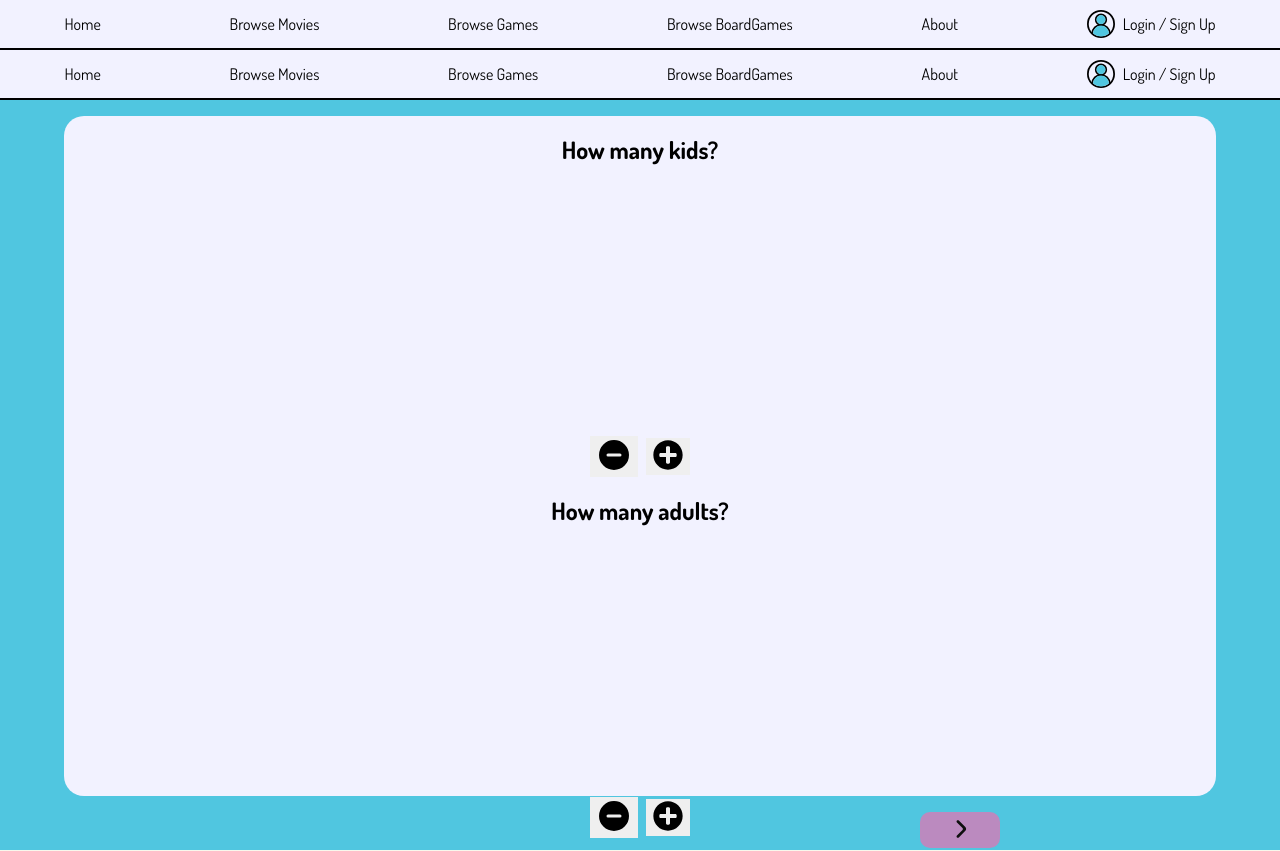
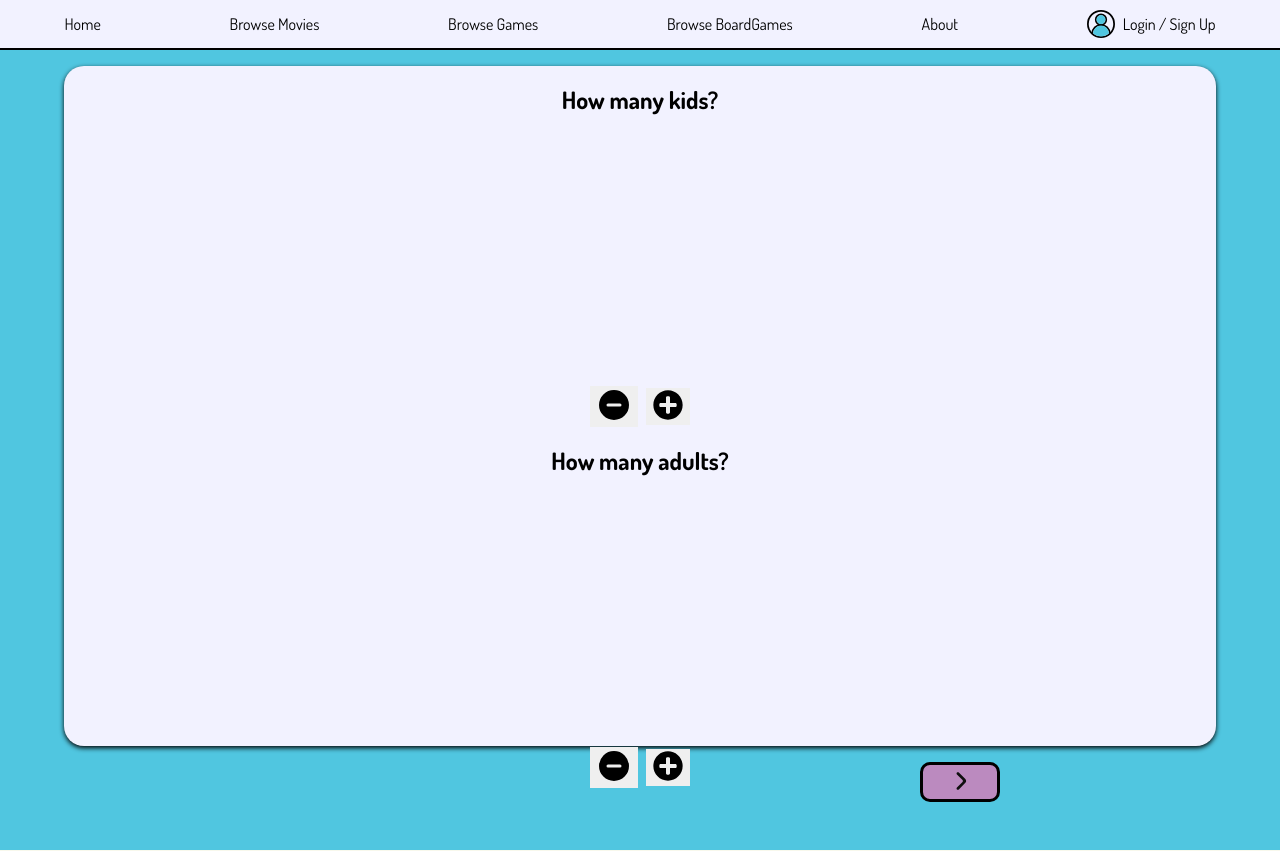
Before and after one commit to Lindsay-Renna/lindsay-renna-capstone, a React (Vite) app: page /movies in a window 1280 px wide. Built offline with nearby package versions, Linux system fonts and the light colour scheme.

Commit message:
made carousel a reusable component

```diff
--- a/src/components/Carousel/Carousel.jsx
+++ b/src/components/Carousel/Carousel.jsx
@@ -1,14 +1,11 @@
+import React from "react";
 import { useState } from "react";
 import "./Carousel.scss";
-import PersonSelection from "../PersonSelection/PersonSelection";
-import ChildAgeSelector from "../ChildAgeSelector/ChildAgeSelector";
-import MovieGenres from "../MovieGenres/MovieGenres";
 
-const components = [PersonSelection, ChildAgeSelector, MovieGenres];
-
-const Carousel = (props) => {
+const Carousel = ({ data, children, ...props }) => {
 	const [currentIndex, setCurrentIndex] = useState(0);
 	const [transition, setTransition] = useState("");
+	const components = children;
 
 	const handleNext = () => {
 		if (currentIndex < components.length - 1) {
@@ -55,7 +52,7 @@ const Carousel = (props) => {
 				className={`selections ${transition}`}
 				onTransitionEnd={() => setTransition("")}
 			>
-				<CurrentComponent {...props} />
+				{React.cloneElement(CurrentComponent, { ...props, data })}
 			</div>
 			<div className="button__wrapper">
 				{currentIndex < components.length - 1 ? (
--- a/src/components/Carousel/Carousel.scss
+++ b/src/components/Carousel/Carousel.scss
@@ -15,6 +15,7 @@
 		width: 90%;
 		order: -1;
 		position: relative;
+		box-shadow: 0 2px 5px black;
 	}
 
 	.button__wrapper {
@@ -22,11 +23,11 @@
 
 		button {
 			background-color: $FamtivityPurple;
-			border: none;
+			border: 3px solid black;
 			border-radius: 10px;
 			padding: 0;
 			width: 5rem;
-			height: 2.25rem;
+			height: 2.5rem;
 
 			.button__arrow {
 				width: 2rem;
@@ -35,7 +36,7 @@
 
 		.submit {
 			width: 5rem;
-			height: 2.25rem;
+			height: 2.5rem;
 			padding: 0.25rem 0.5rem;
 			font-family: "Dosis";
 			font-weight: 700;
--- a/src/pages/MoviesPage/MoviesPage.jsx
+++ b/src/pages/MoviesPage/MoviesPage.jsx
@@ -1,7 +1,9 @@
 import "./MoviesPage.scss";
 import { useState } from "react";
-import NavBar from "../../components/NavBar/NavBar";
 import Carousel from "../../components/Carousel/Carousel";
+import PersonSelection from "../../components/PersonSelection/PersonSelection";
+import ChildAgeSelector from "../../components/ChildAgeSelector/ChildAgeSelector";
+import MovieGenres from "../../components/MovieGenres/MovieGenres";
 
 function MoviesPage() {
 	const [data, setData] = useState({
@@ -57,7 +59,6 @@ function MoviesPage() {
 
 	return (
 		<div id="movie-selection">
-			<NavBar />
 			<main className="movie-main">
 				<Carousel
 					data={data}
@@ -66,7 +67,11 @@ function MoviesPage() {
 					addAdult={addAdult}
 					removeAdult={removeAdult}
 					handleAgeSelect={handleAgeSelect}
-				/>
+				>
+					<PersonSelection />
+					<ChildAgeSelector />
+					<MovieGenres />
+				</Carousel>
 			</main>
 		</div>
 	);
```
